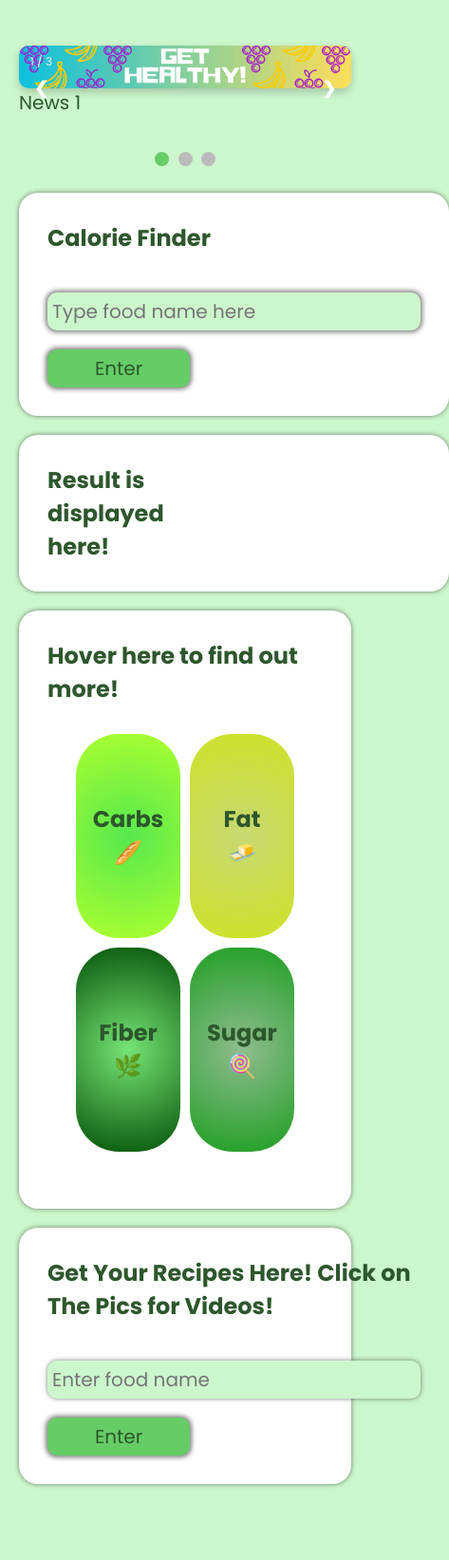
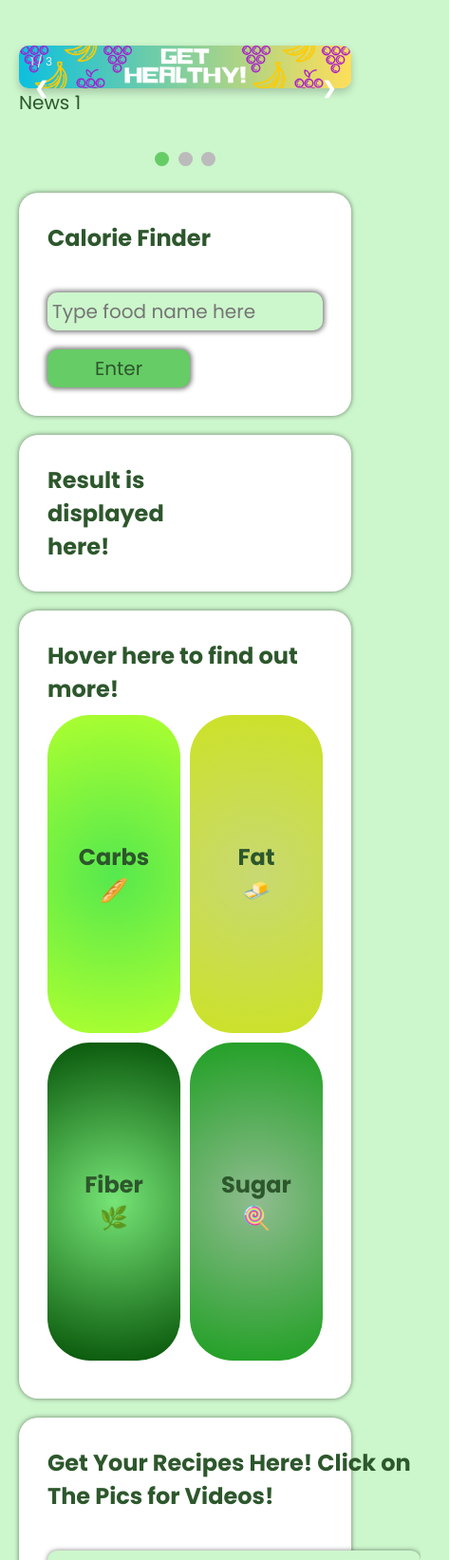
Before and after one commit to arifNaufal15/calorieTracker, a plain HTML site: page info-page.html in a window 390 px wide. Shown: the part 77-1720 px from the top of the page at 95% size, 473 px wide, since content can reach past the window. Before the commit the page ends 1680 px from the top, so only its background shows below. Drawn offline with Linux system fonts and the light colour scheme.

Commit message:
mobile compatible

```diff
--- a/css-files/api-recipe-search.css
+++ b/css-files/api-recipe-search.css
@@ -78,4 +78,12 @@
   .recipe-list{
     grid-template-columns: 1fr;
   }
+
+  .meal-details{
+    grid-template-columns: 1fr;
+  }
+
+  .meal-details h1{
+    font-size: 0.9rem;
+  }
 }
--- a/css-files/info-page.css
+++ b/css-files/info-page.css
@@ -152,6 +152,10 @@
         grid-template-columns: 1fr;
     }
 
+    .search-food{
+        width: 100%;
+    }
+
     .info-content{
         margin: 20px 0 0 0;
     }
@@ -159,5 +163,11 @@
     .card-container{
         grid-template-columns: 1fr 1fr;
         row-gap: 10px;
+        height: 700px;
+        padding: 10px 0;
+    }
+
+    .description{
+        font-size: 11px;
     }
 }
```
